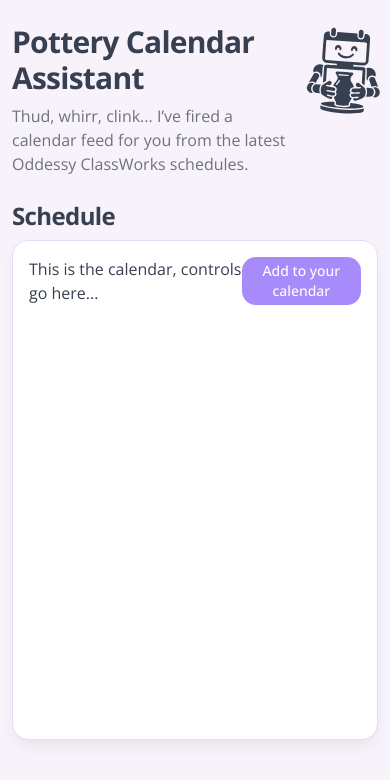
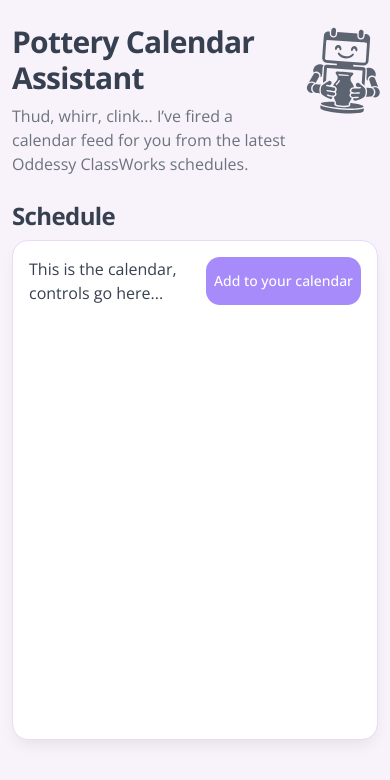
Before and after one commit to nickbreaton/pottery-hours, a SvelteKit app: page / in a window 390 px wide. Shown: the top 780 px of the page. Built offline with nearby package versions, Linux system fonts and the light colour scheme; what @effect/platform would draw is missing.

Commit message:
Fade the logo a bit

```diff
--- a/src/routes/+page.svelte
+++ b/src/routes/+page.svelte
@@ -6,7 +6,7 @@
 	import { Console, Effect, Schema, Stream, Chunk } from 'effect';
 </script>
 
-<div class="space-y-6 sm:space-y-10">
+<div class="touch-manipulation space-y-6 sm:space-y-10">
 	<div class="flex justify-between gap-3">
 		<div class="space-y-2">
 			<h1 class="max-w-xs scroll-m-20 text-3xl font-bold tracking-tight text-balance sm:max-w-lg">
@@ -19,7 +19,7 @@
 			</p>
 		</div>
 
-		<div class="relative w-32 sm:shrink-0">
+		<div class="relative w-32 opacity-80 sm:shrink-0">
 			<Logo
 				class="text-accent-foreground absolute w-full shrink-0 translate-x-[8%] translate-y-2 scale-120 rotate-[4deg] sm:-translate-y-3 sm:scale-110"
 			/>
@@ -37,7 +37,7 @@
 					<nav class="flex justify-between">
 						<span>This is the calendar, controls go here...</span>
 						<button
-							class="bg-primary text-primary-foreground cursor-pointer items-stretch rounded-md px-2 py-1 text-sm font-medium"
+							class="bg-primary text-primary-foreground cursor-pointer items-stretch rounded-md px-2 py-1 text-sm font-medium text-nowrap"
 						>
 							Add to your calendar
 						</button>
```
